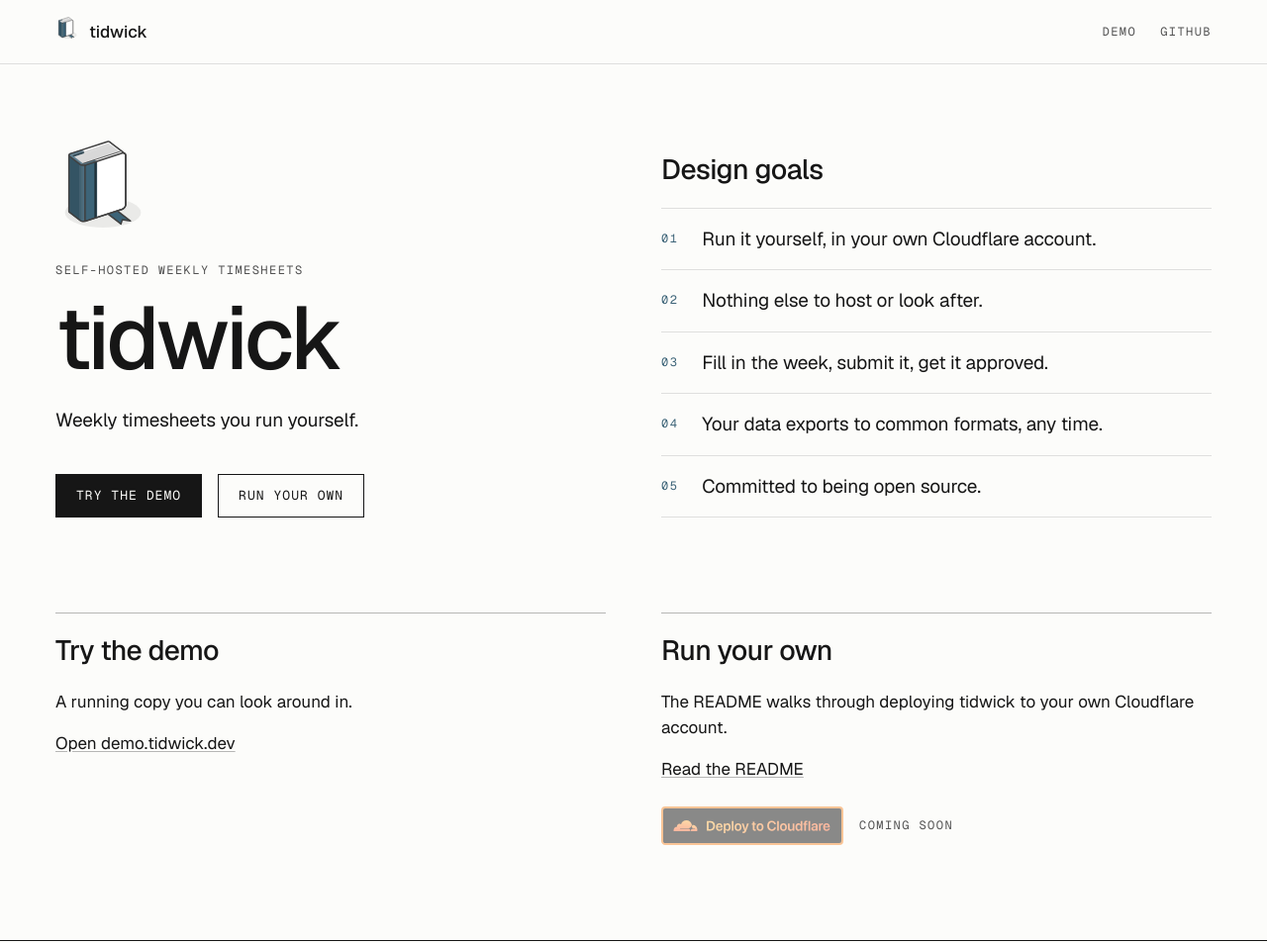
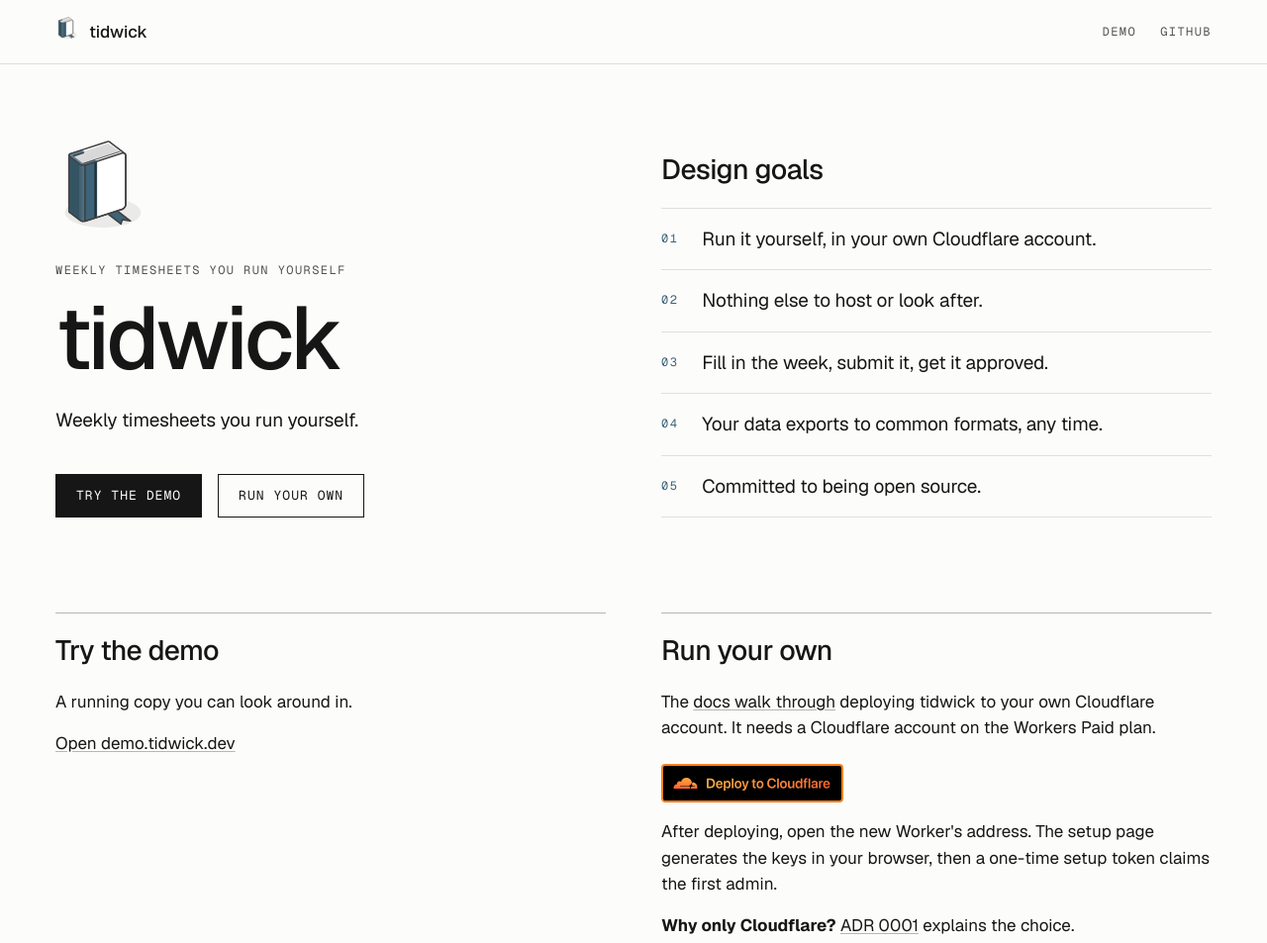
Before and after one commit to tidwick/tidwick.dev, an Astro site: page / in a window 1280 px wide. Shown: the top 953 px of the page at 99% size. Built offline with nearby package versions, Linux system fonts and the light colour scheme; Astro itself is replaced by a stand-in of ours.

Commit message:
site: link the deploy button and say what it needs
Co-Authored-By: Claude Sonnet 5.5 <noreply@anthropic.com>

```diff
--- a/src/pages/index.astro
+++ b/src/pages/index.astro
@@ -13,7 +13,7 @@ const goals = [
   <div class="top">
   <section class="hero">
     <Fragment set:html={glyph} />
-    <p class="kicker">self-hosted weekly timesheets</p>
+    <p class="kicker">weekly timesheets you run yourself</p>
     <h1>tidwick</h1>
     <p class="deck">Weekly timesheets you run yourself.</p>
     <div class="ctas">
@@ -36,12 +36,12 @@ const goals = [
     </section>
     <section class="tile">
       <h2>Run your own</h2>
-      <p>The README walks through deploying tidwick to your own Cloudflare account.</p>
-      <p><a href="https://github.com/tidwick/tidwick#readme">Read the README</a></p>
+      <p>The <a href="https://github.com/tidwick/tidwick/blob/main/docs/ARCHITECTURE.md#9-deploy">docs walk through</a> deploying tidwick to your own Cloudflare account. It needs a Cloudflare account on the Workers Paid plan.</p>
       <p class="deploy">
-        <span class="deploy-btn" aria-disabled="true"><img src="/deploy-to-cloudflare.svg" alt="Deploy to Cloudflare" width="184" height="39" /></span>
-        <span class="label">Coming soon</span>
+        <a class="deploy-btn" href="https://deploy.workers.cloudflare.com/?url=https://github.com/tidwick/tidwick"><img src="/deploy-to-cloudflare.svg" alt="Deploy to Cloudflare" width="184" height="39" /></a>
       </p>
+      <p>After deploying, open the new Worker's address. The setup page generates the keys in your browser, then a one-time setup token claims the first admin.</p>
+      <p><strong>Why only Cloudflare?</strong> <a href="https://github.com/tidwick/tidwick/blob/main/docs/adr/0001-cloudflare-astro-platform.md">ADR 0001</a> explains the choice.</p>
     </section>
   </div>
 </Layout>
--- a/src/styles/site.css
+++ b/src/styles/site.css
@@ -44,7 +44,7 @@ h2{font-size:var(--t-head);letter-spacing:-.02em;margin:64px 0 16px}
 .tile p+p{margin-top:16px}
 .deploy{display:flex;flex-wrap:wrap;align-items:center;gap:16px}
 .tile p+.deploy{margin-top:24px}
-.deploy-btn{display:inline-flex;opacity:.45;cursor:default;text-decoration:none}
+.deploy-btn{display:inline-flex;text-decoration:none}
 .deploy-btn img{display:block}
 .site-foot{border-top:1px solid var(--ink);padding:32px 0 48px;font:400 var(--t-mono)/1.6 var(--mono);color:var(--grey)}
 .site-foot p{margin:0}
```
